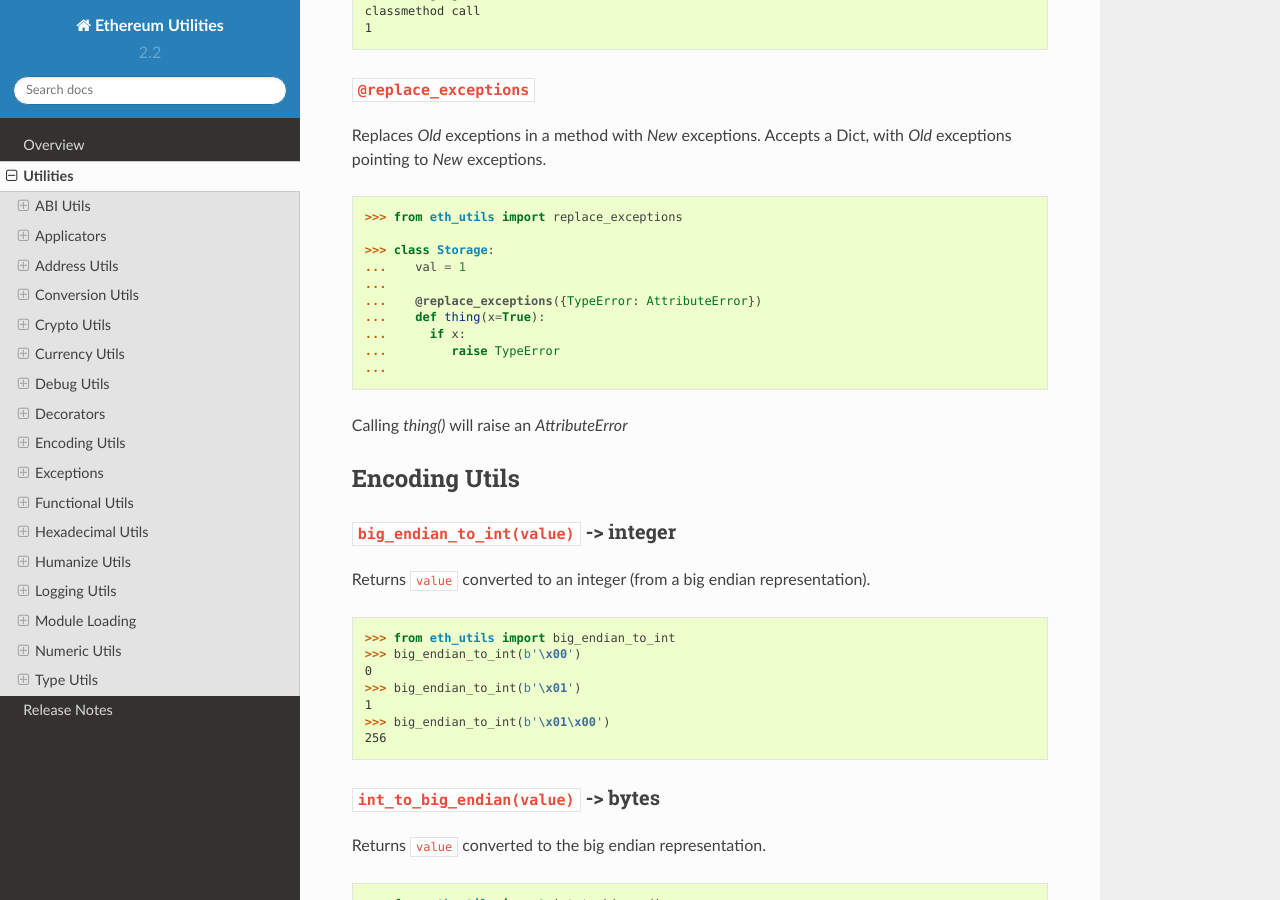
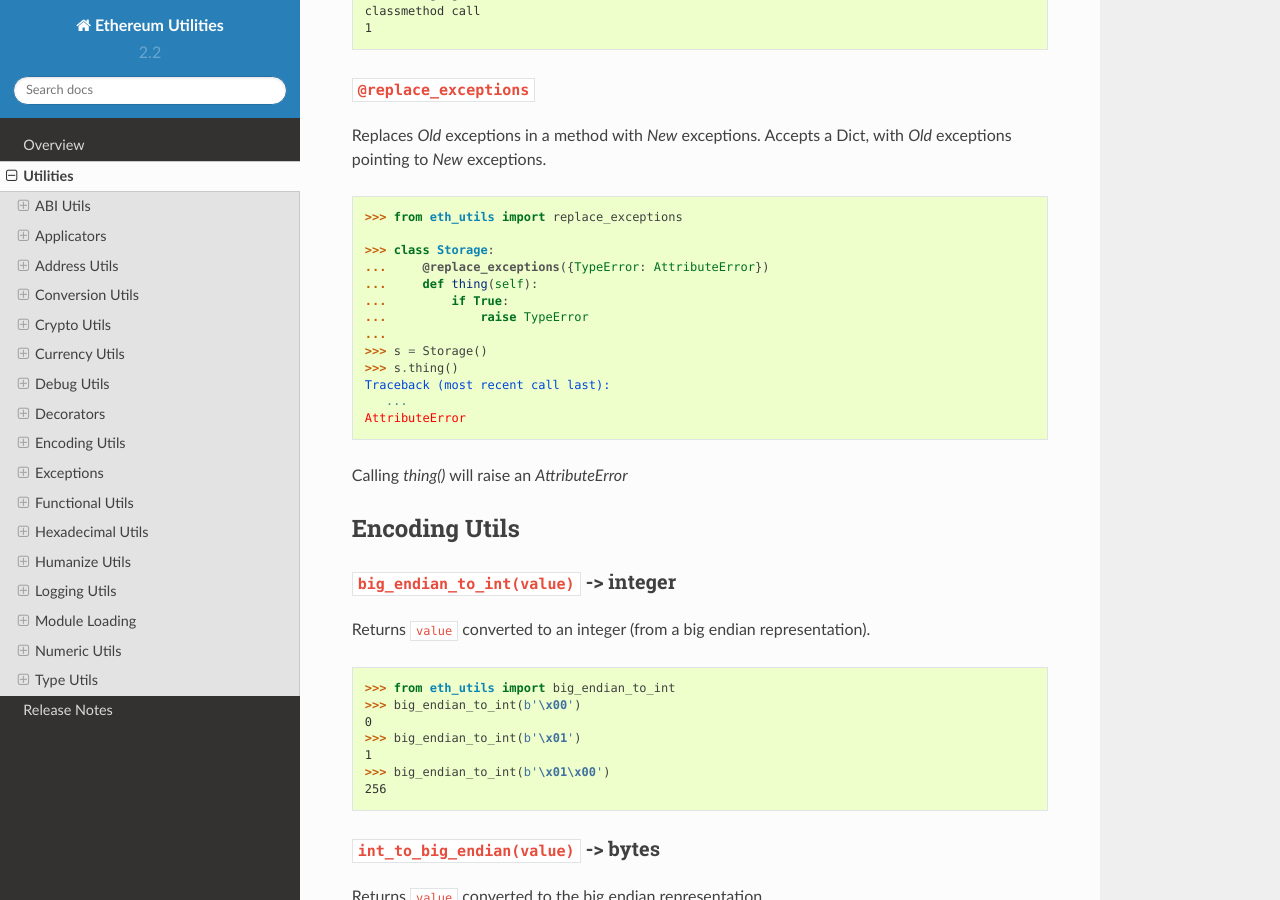
Before and after one commit to ethereum/eth-utils, a Sphinx documentation site: the page built from docs/utilities.rst, in a window 1280 px wide and 900 px high, scrolled down 16969 px. Built offline with Sphinx 7.4.7 and the Read the Docs theme 2.0.0, drawn with Linux system fonts in a browser that asks for light colours.

Commit message:
Improve doctest for `@replace_exceptions`

```diff
--- a/docs/utilities.rst
+++ b/docs/utilities.rst
@@ -978,13 +978,16 @@ Accepts a Dict, with `Old` exceptions pointing to
    >>> from eth_utils import replace_exceptions
 
    >>> class Storage:
-   ...    val = 1
+   ...     @replace_exceptions({TypeError: AttributeError})
+   ...     def thing(self):
+   ...         if True:
+   ...             raise TypeError
    ...
-   ...    @replace_exceptions({TypeError: AttributeError})
-   ...    def thing(x=True):
-   ...      if x:
-   ...         raise TypeError
-   ...
+   >>> s = Storage()
+   >>> s.thing()
+   Traceback (most recent call last):
+      ...
+   AttributeError
 
 Calling `thing()` will raise an `AttributeError`
 
```
